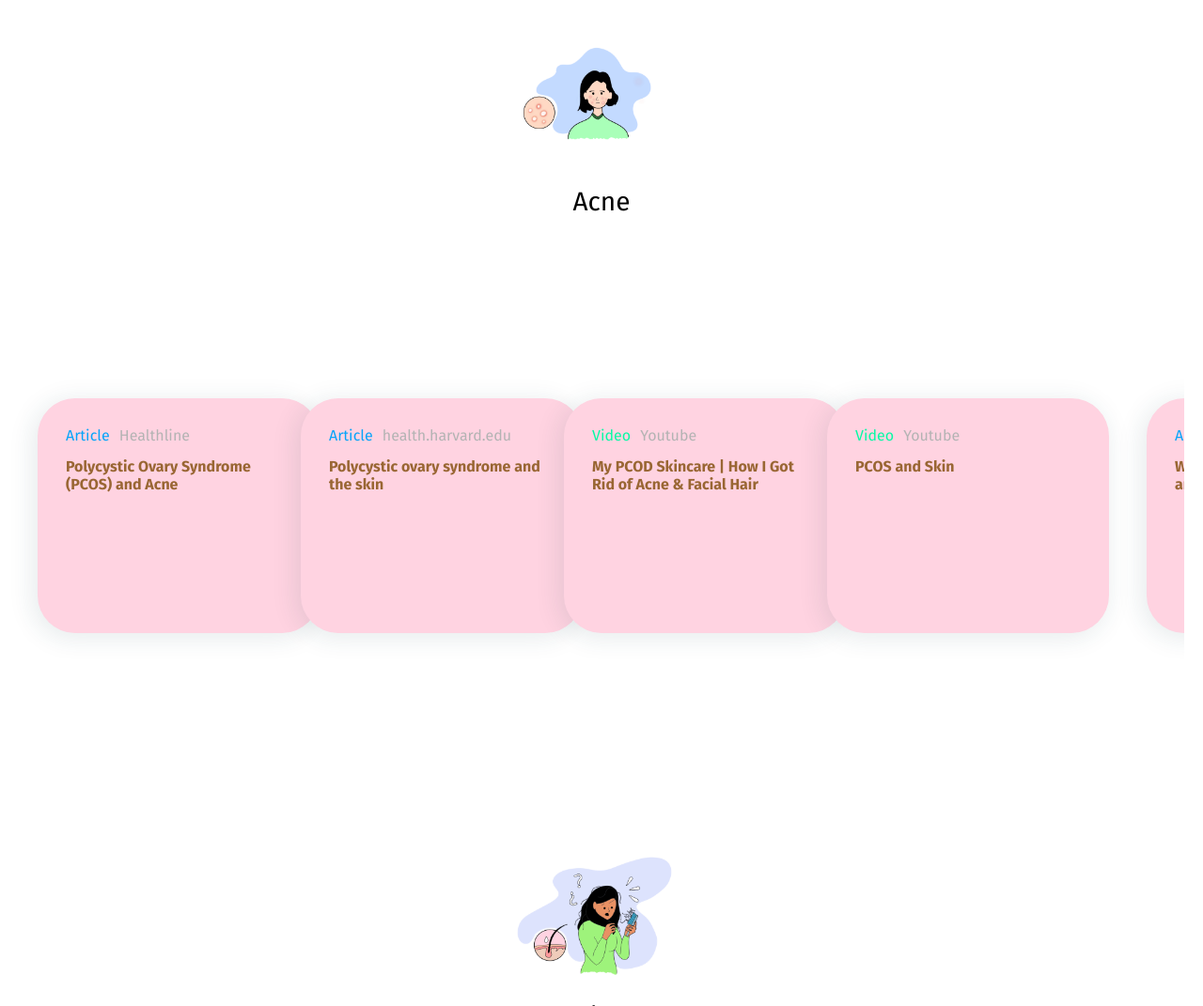
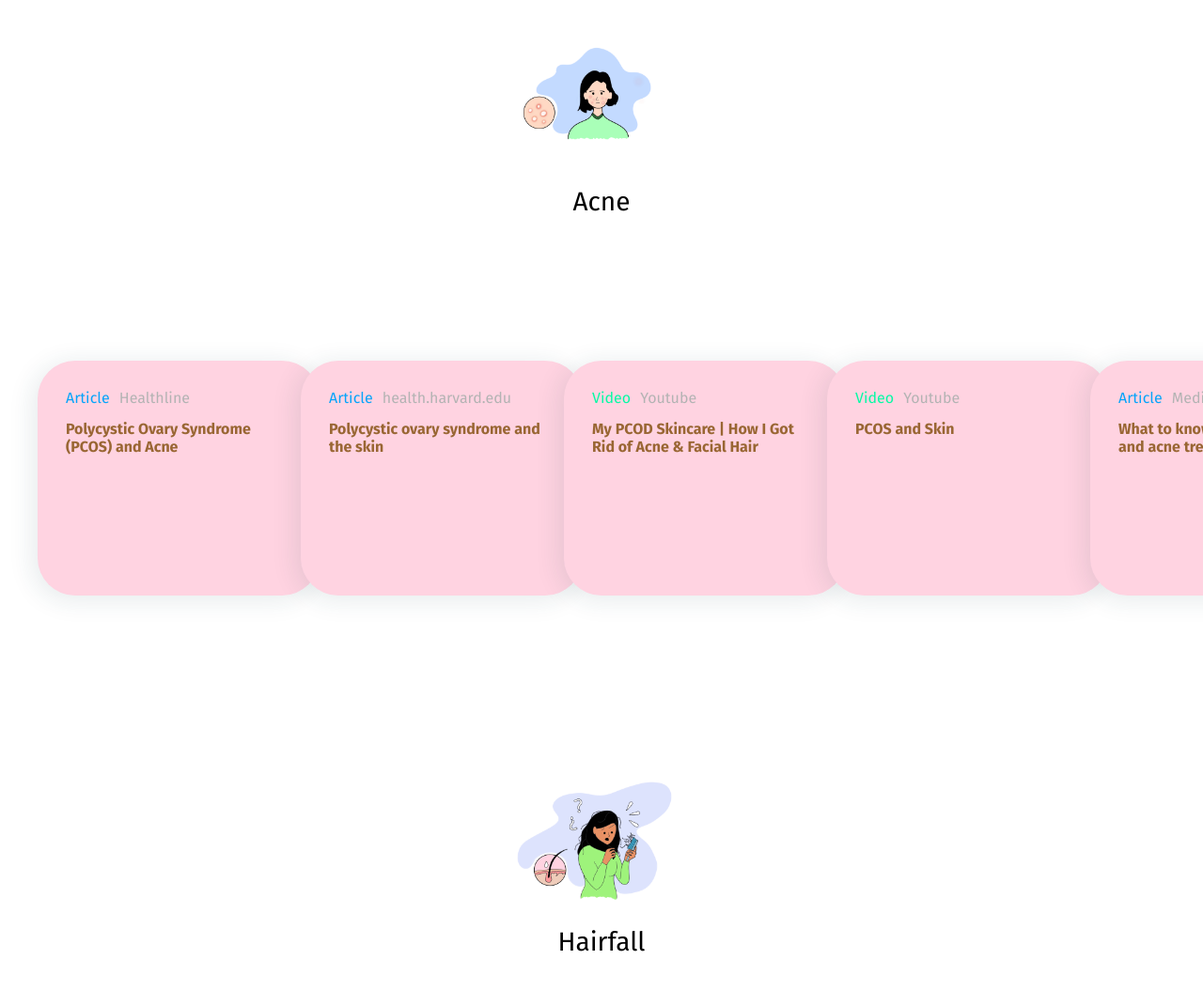
Before and after one commit to ishar19/PCOSimplify, a website: page html/explore.html in a window 1280 px wide. Shown: the part 1799-2870 px from the top of the page at 94% size. Drawn offline with nearby package versions, Linux system fonts and the light colour scheme; no server answers; a web font is replaced by a local one.

Commit message:
last issues fixed

```diff
--- a/html/explore.html
+++ b/html/explore.html
@@ -302,7 +302,6 @@
         </div>
       </div>
 
-      <div class="cards">
         <div class="card">
           <div class="card-info">
             <span class="card-grad--shot">Article</span>
@@ -317,7 +316,6 @@
               What to know about PCOS, acne, and acne treatment
             </a>
           </div>
-        </div>
       </div>
     </div>
     <!--ACNE Ended-->
```
